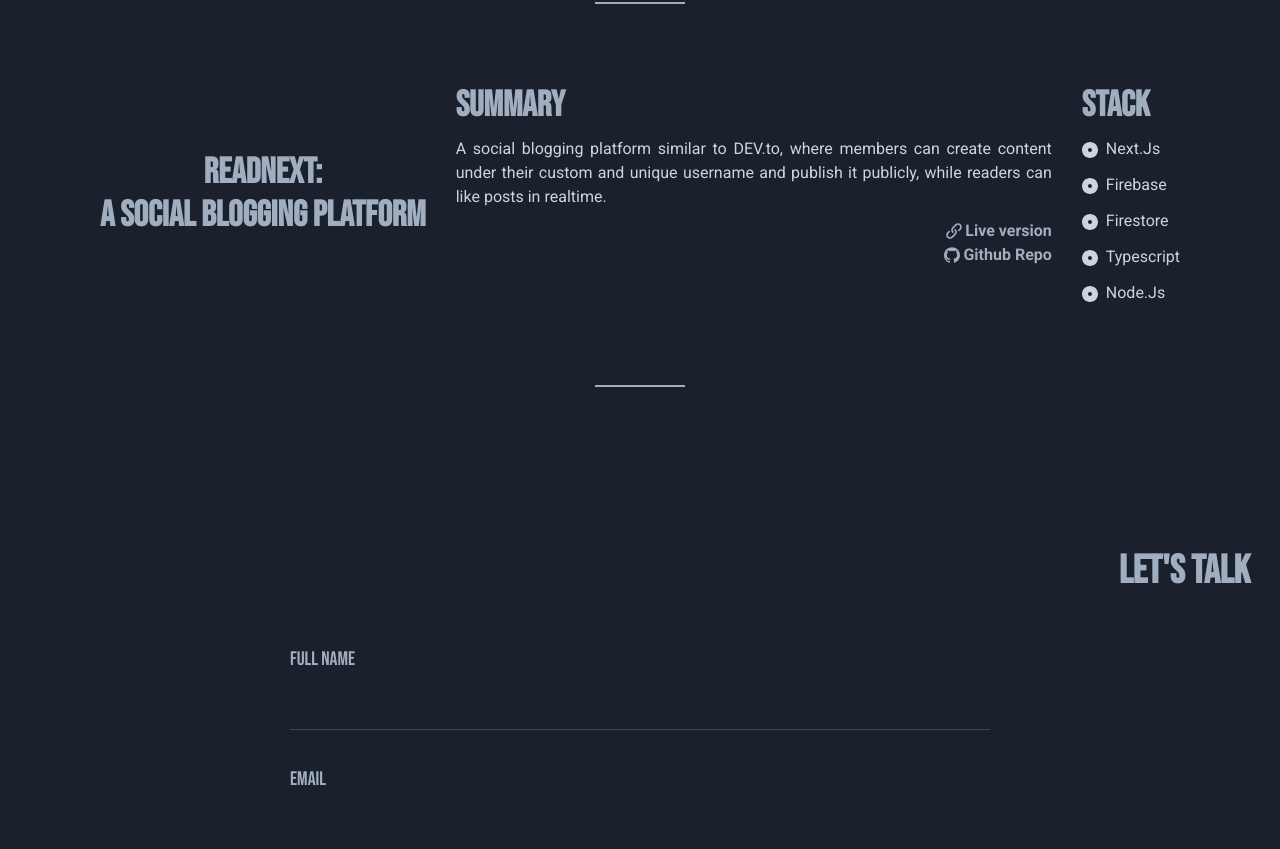
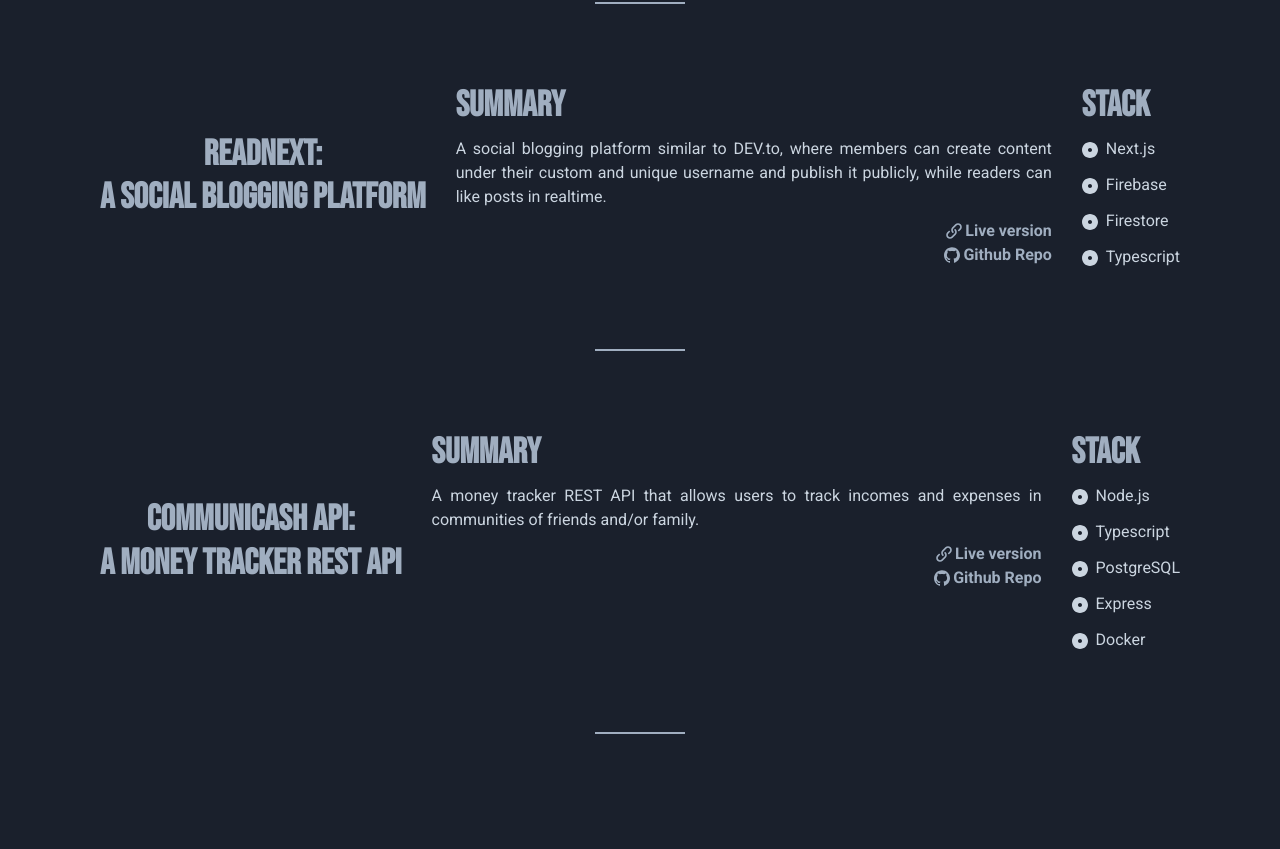
Before and after one commit to hugolacerdar/portfolio-next, a Next.js app: page / in a window 1280 px wide. Shown: the part 1437-2286 px from the top of the page. Built offline with nearby package versions, Linux system fonts and the light colour scheme.

Commit message:
Add project

```diff
--- a/components/Projects/index.tsx
+++ b/components/Projects/index.tsx
@@ -18,7 +18,7 @@ const PROJECTS: Project[] = [
     subtitle: "a personal website/store",
     description:
       "A personal website I developed for the content creator Lia Motta. Through her website, it is possible to get to know more about her, to get in touch using the contact form, and to take a look and buy any of her digital products, as well as find her at all the social networks she creates for.",
-    stack: ["Next.Js", "Prismic (CMS)", "Typescript", "Node.Js"],
+    stack: ["Next.js", "Prismic (CMS)", "Typescript"],
     githubLink: "https://github.com/hugolacerdar/lia_motta_website",
     liveLink: "https://www.liamotta.com/",
   },
@@ -27,9 +27,18 @@ const PROJECTS: Project[] = [
     subtitle: "a social blogging platform",
     description:
       "A social blogging platform similar to DEV.to, where members can create content under their custom and unique username and publish it publicly, while readers can like posts in realtime.",
-    stack: ["Next.Js", "Firebase", "Firestore", "Typescript", "Node.Js"],
+    stack: ["Next.js", "Firebase", "Firestore", "Typescript"],
     githubLink: "https://github.com/hugolacerdar/readnext-app",
     liveLink: "https://google.com/",
+  },
+  {
+    title: "CommuniCash API",
+    subtitle: "a money tracker REST API",
+    description:
+      "A money tracker REST API that allows users to track incomes and expenses in communities of friends and/or family.",
+    stack: ["Node.js", "Typescript", "PostgreSQL", "Express", "Docker"],
+    githubLink: "https://github.com/hugolacerdar/communicash_api",
+    liveLink: "https://communicash.hugolacerda.dev/api-docs/",
   },
 ];
 
```
